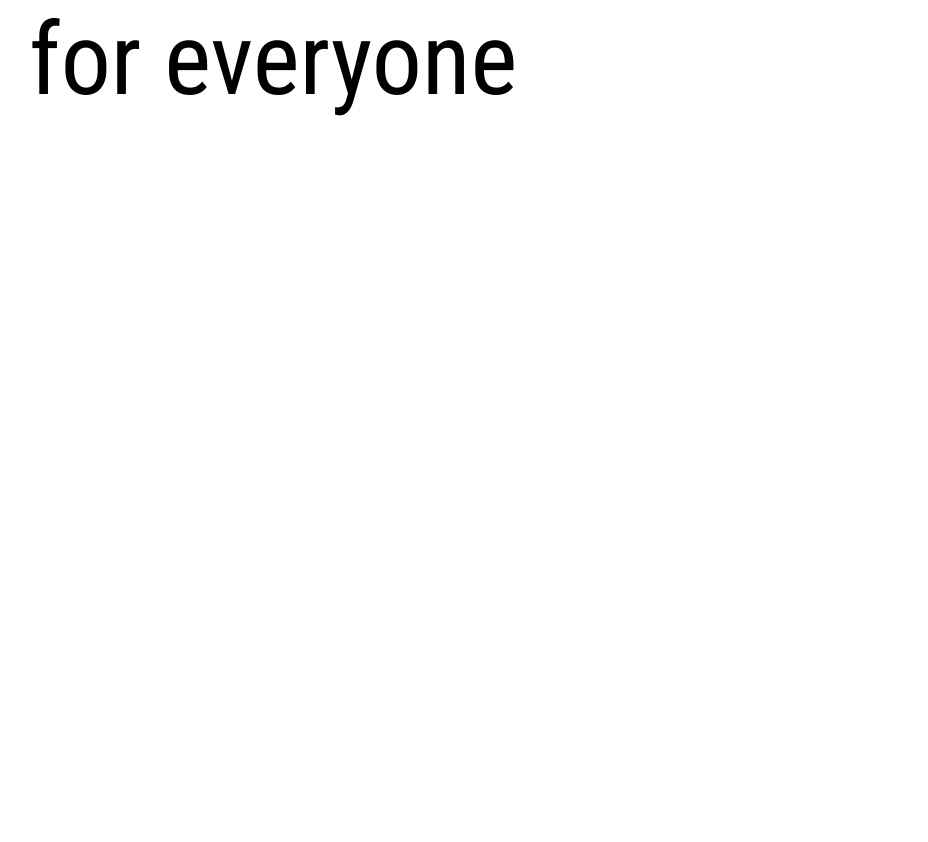
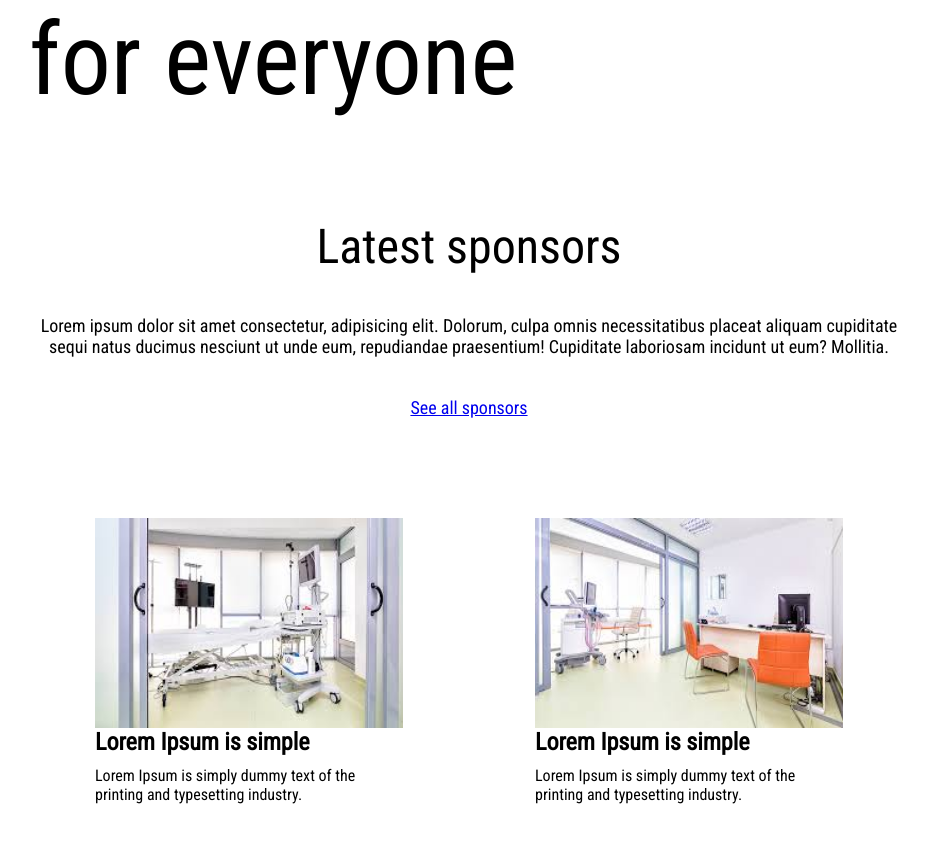
Before and after one commit to mihaifirst/Medic-website, a plain HTML site: page index.html in a window 1280 px wide. Shown: the part 466-1308 px from the top of the page, without its empty margins (171-1099 px from the left). Before the commit the page ends 800 px from the top, so only its background shows below. Drawn offline with Linux system fonts and the light colour scheme.

Commit message:
section-3

```diff
--- a/css/components/style.css
+++ b/css/components/style.css
@@ -18,3 +18,70 @@ body {
     font-weight: 300;
     font-style: normal;
 }
+
+#mw-section-3 {
+  height: 700px;
+  padding: 100px 200px 0;
+  background-color: white;
+}
+
+.mw-section-3-header {
+  text-align: center;
+  font-size: 18px;
+}
+
+.mw-section-3-header > span {
+  display: block;
+  padding-bottom: 40px;
+}
+
+.mw-section-3-header > span:nth-child(1) {
+  font-size: 48px;
+}
+
+.mw-section-3-body {
+  height: 300px;
+  width: 100%;
+  padding-top: 100px;
+}
+
+.mw-section-3-body-left,
+.mw-section-3-body-right {
+  height: 100%;
+  width: 50%;
+}
+.mw-section-3-body-left {
+  display: inline-block;
+}
+
+.mw-section-3-body-right {
+  float: right;
+}
+
+.mw-section-3-body-left > .mw-section-3-body-left-image,
+.mw-section-3-body-right > .mw-section-3-body-right-image {
+      height: 70%;
+      width: 70%;
+      margin: auto;
+}
+
+.mw-section-3-body-left > .mw-section-3-body-left-image > img,
+.mw-section-3-body-right > .mw-section-3-body-right-image > img {
+  width: 100%;
+  height: 100%;
+}
+
+.mw-section-3-body-left-text,
+.mw-section-3-body-right-text {
+  height: 30%;
+  width: 70%;
+  margin: auto;
+}
+
+.mw-section-3-body-left-text > span:nth-child(1),
+.mw-section-3-body-right-text > span:nth-child(1) {
+  display: block;
+  margin-bottom: 10px;
+  font-size: 24px;
+  font-weight: 700;
+}
--- a/index.html
+++ b/index.html
@@ -31,5 +31,43 @@
     <section class="mw-background-text">
       Best treatment place for everyone
     </section>
+    <section id="mw-section-3">
+      <div class="mw-section-3-header">
+        <span>Latest sponsors</span>
+        <span
+          >Lorem ipsum dolor sit amet consectetur, adipisicing elit. Dolorum,
+          culpa omnis necessitatibus placeat aliquam cupiditate sequi natus
+          ducimus nesciunt ut unde eum, repudiandae praesentium! Cupiditate
+          laboriosam incidunt ut eum? Mollitia.</span
+        >
+        <a href="#"><span>See all sponsors</span></a>
+      </div>
+      <div class="mw-section-3-body">
+        <div class="mw-section-3-body-left">
+          <div class="mw-section-3-body-left-image">
+            <img src="assets/images/download.jpg" />
+          </div>
+          <div class="mw-section-3-body-left-text">
+            <span>Lorem Ipsum is simple</span>
+            <span
+              >Lorem Ipsum is simply dummy text of the printing and typesetting
+              industry.</span
+            >
+          </div>
+        </div>
+        <div class="mw-section-3-body-right">
+          <div class="mw-section-3-body-right-image">
+            <img src="assets/images/aparatura.jpg" />
+          </div>
+          <div class="mw-section-3-body-right-text">
+            <span>Lorem Ipsum is simple</span>
+            <span
+              >Lorem Ipsum is simply dummy text of the printing and typesetting
+              industry.</span
+            >
+          </div>
+        </div>
+      </div>
+    </section>
   </body>
 </html>
```
Also changed, not shown: assets/images/aparatura.jpg (added), assets/images/download.jpg (added).
